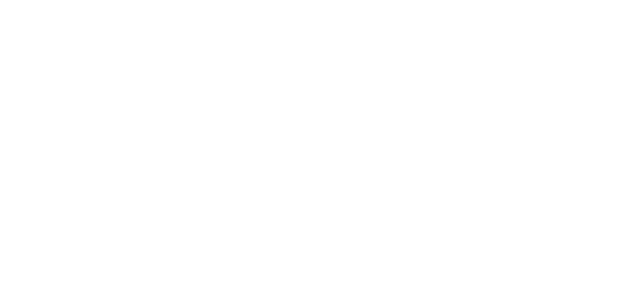
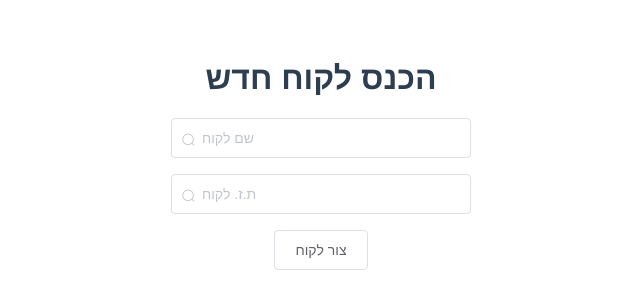
Before and after one commit to moshe-mastbaum/garage, a Vue app: page /newcustomer in a window 1280 px wide. Shown: the top 308 px of the page, without its empty margins (319-959 px from the left). Built offline with nearby package versions, Linux system fonts and the light colour scheme.

Commit message:
Add NewCustomer view

```diff
--- /dev/null
+++ b/src/data/data.js
@@ -0,0 +1,21 @@
+
+export const customers = [
+    { name: "יוסי כהן", id: "000000001", car: ["001", "002"], bill: "500" },
+    { name: "אבי לוי ", id: "000000002", car: ["003"], bill: "0" }
+  ];
+export const cars = [
+    { num: "001", owner: "000000001", fifm: "subaro", tipulim: [1] },
+    { num: "002", owner: "000000001", fifm: "ford", tipulim: [] },
+    { num: "003", owner: "000000002", fifm: "toyota", tipulim: [] }
+  ];
+export const tipulim = [
+    {
+      id: 1,
+      datein: "0",
+      dateout: "0",
+      carNum: "001",
+      problem: "brex",
+      price: "500",
+      paid: "0"
+    }
+  ];
--- a/src/router.js
+++ b/src/router.js
@@ -1,6 +1,7 @@
 import Vue from "vue";
 import Router from "vue-router";
 import Home from "./views/Home.vue";
+import NewCustomer from "./views/NewCustomer.vue";
 
 Vue.use(Router);
 
@@ -14,6 +15,11 @@
       component: Home
     },
     {
+      path: "/newcustomer",
+      name: "newcustomer",
+      component: NewCustomer
+    },
+    {
       path: "/about",
       name: "about",
       // route level code-splitting
--- a/src/views/Home.vue
+++ b/src/views/Home.vue
@@ -20,34 +20,16 @@
         v-model="input2"
       ></el-input>
     </p>
+      <router-link to="/newcustomer" >
     <el-button @click="visible = true">הכנס לקוח חדש</el-button>
+    </router-link>
+
   </div>
 </template>
 
 <script>
-import { once } from "events";
 // @ is an alias to /src
-
-const customers = [
-  { name: "יוסי כהן", id: "000000001", car: ["001", "002"], bill: "500" },
-  { name: "אבי לוי ", id: "000000002", car: ["003"], bill: "0" }
-];
-const cars = [
-  { num: "001", owner: "000000001", fifm: "subaro", tipulim: ["1"] },
-  { num: "002", owner: "000000001", fifm: "ford", tipulim: [] },
-  { num: "003", owner: "000000002", fifm: "toyota", tipulim: [] }
-];
-const Tipulim = [
-  {
-    id: "1",
-    datein: "0",
-    dateout: "0",
-    carNum: "001",
-    problem: "brex",
-    price: "500",
-    paid: "0"
-  }
-];
+import { customers } from '../data/data.js'
 
 export default {
   name: "home"
--- /dev/null
+++ b/src/views/NewCustomer.vue
@@ -0,0 +1,41 @@
+<template>
+  <div class="newcostemer">
+    <h1>הכנס לקוח חדש</h1>
+    <p>
+      <el-input
+        style="color:blue ;width:300px"
+        placeholder="שם לקוח"
+        prefix-icon="el-icon-search"
+        v-model="input1"
+      ></el-input>
+    </p>
+    <p>
+       <el-input
+        style="color:blue ;width:300px"
+        placeholder="ת.ז. לקוח"
+        prefix-icon="el-icon-search"
+        v-model="input2"
+      ></el-input>
+    </p>
+    <p>
+         <el-button @click="insertcustomer()">
+           צור לקוח</el-button>
+
+    </p>
+
+  </div>
+</template>
+<script>
+ import { customers } from '../data/data.js'
+ export default {
+   name: "newcustomer",
+   data() {
+     return {
+       input1: '',   input2: ''
+     }
+   }
+ }
+ function insertcustomer() {
+   customers.push({name:this.input1,id:this.input2,car:[],bill: 0})
+ }
+ </script>
--- /dev/null
+++ b/src/views/car.vue
@@ -0,0 +1,5 @@
+<template>
+  <div class="car">
+    <h1>car</h1>
+  </div>
+</template>
--- /dev/null
+++ b/src/views/costumer.vue
@@ -0,0 +1,6 @@
+<template>
+  <div class="costumer">
+    <h1></h1>
+
+  </div>
+</template>
```
